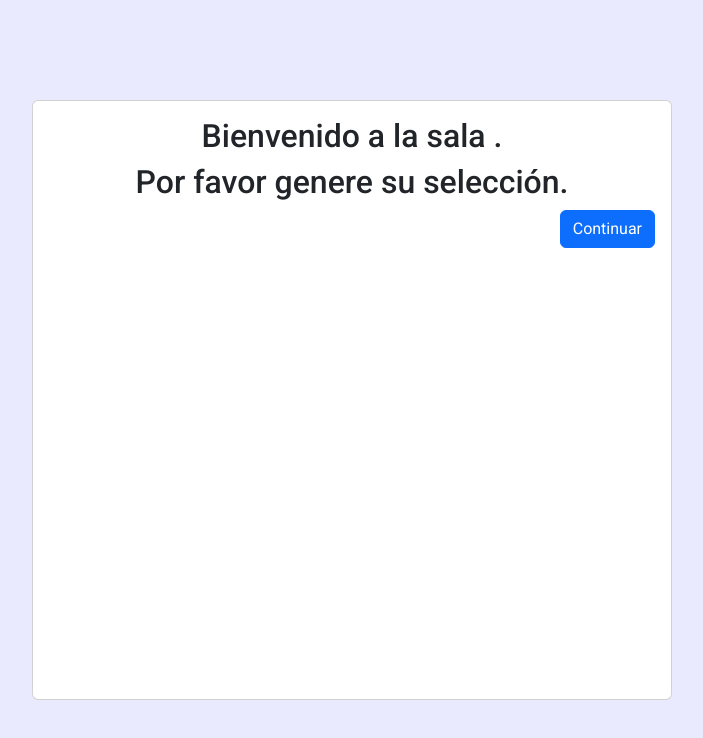
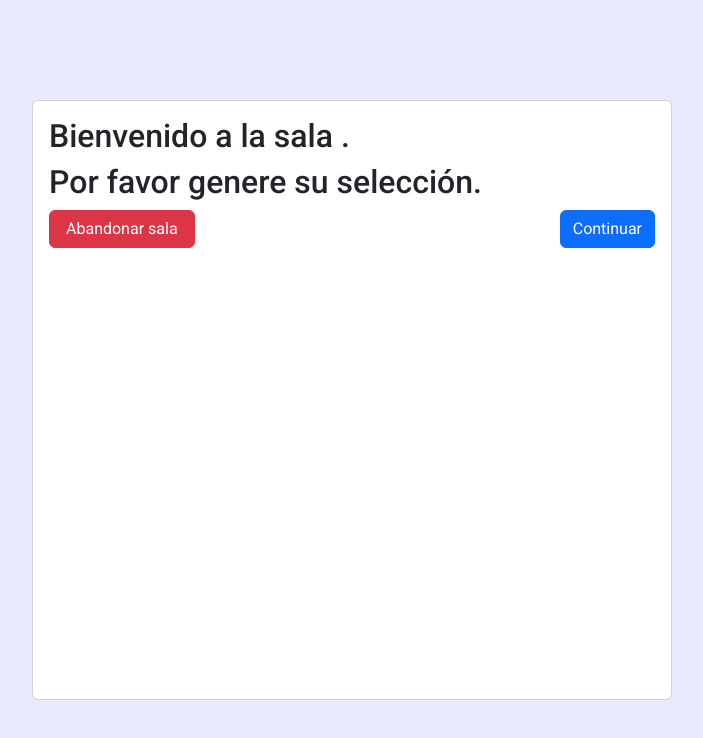
Before and after one commit to MattFerzz/deacuerdo, a Next.js app: page /selection in a window 1280 px wide. Shown: the top 738 px of the page, without its empty margins (288-991 px from the left). Built offline with nearby package versions, Linux system fonts and the light colour scheme.

Commit message:
votation page

```diff
--- a/src/app/selection/selectionContent.jsx
+++ b/src/app/selection/selectionContent.jsx
@@ -1,19 +1,26 @@
 'use client'
 
-import {
-    Card, Form, FormGroup,Button
-  } from 'react-bootstrap'
-
-  import { useSearchParams } from 'next/navigation'
+import {Card, Form, FormGroup,Button} from 'react-bootstrap'
+import { useSearchParams } from 'next/navigation'
+import { useRouter } from 'next/navigation'
 
 function SelectionContent() {
+  const router = useRouter()
   const searchParams = useSearchParams()
 
   const sala = searchParams.get('name')
   const optionsPerUser = Number(searchParams.get('options'))
 
+  const handleSubmit = (event) => {
+    event.preventDefault()
+    router.push('/votation')
+  }
+  const handleCancel = () => {
+    router.push('/')
+  }
+
     return (
-        <Card.Body className='text-center'>
+        <Card.Body>
         <Card.Title>
           <h2>Bienvenido a la sala {sala}.</h2>
           <h2>Por favor genere su selección.</h2>
@@ -25,6 +32,9 @@ function SelectionContent() {
           </FormGroup>
         ))
         }
+        <Button className='btn btn-danger px-3' type='button' onClick={handleCancel}>
+          Abandonar sala
+        </Button>
         <Button className='float-end' variant='primary' type='submit'>
           Continuar
         </Button>
```
Also changed, not shown: src/app/votation/page.jsx (added, +9 -0 lines), src/app/votation/votationContent.jsx (added, +19 -0 lines).
